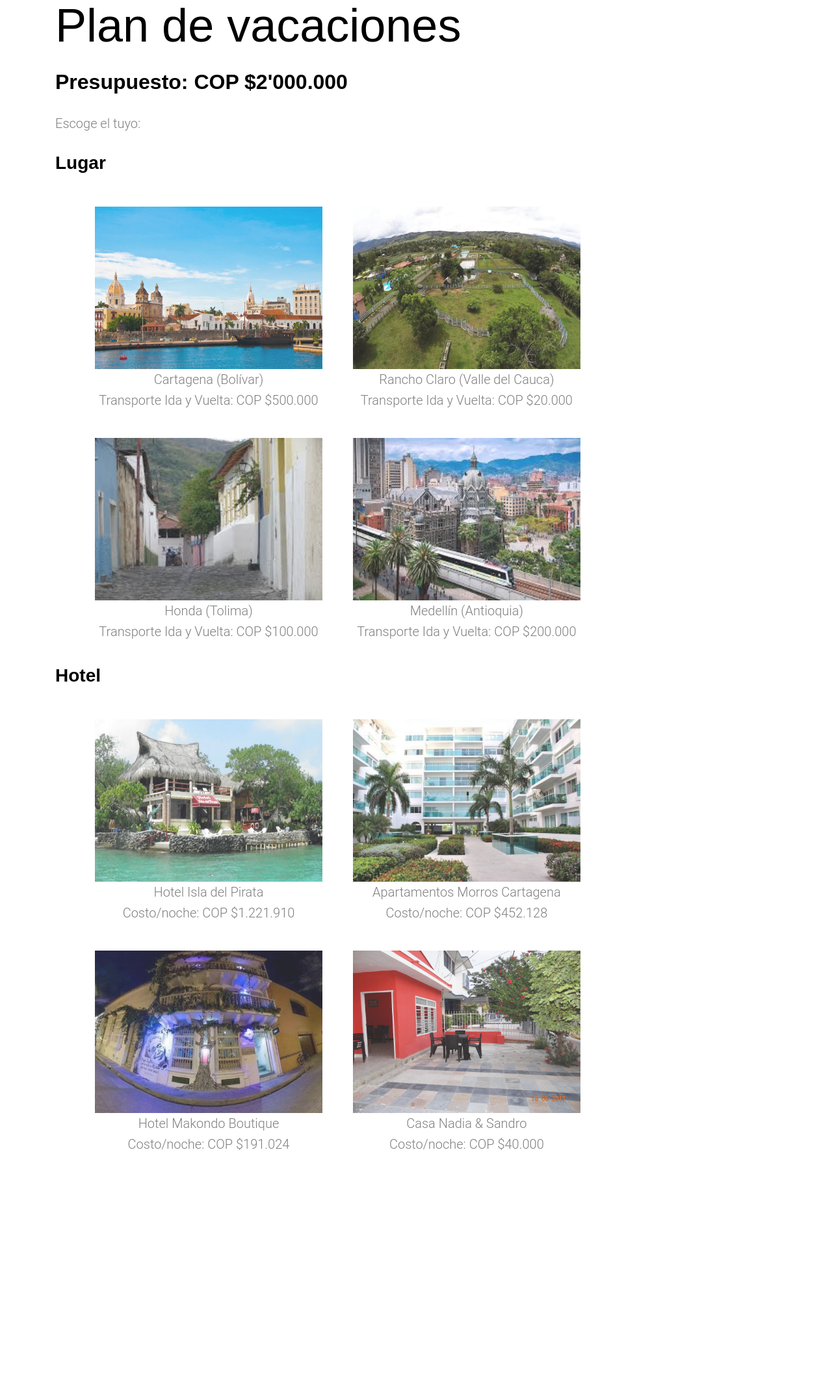
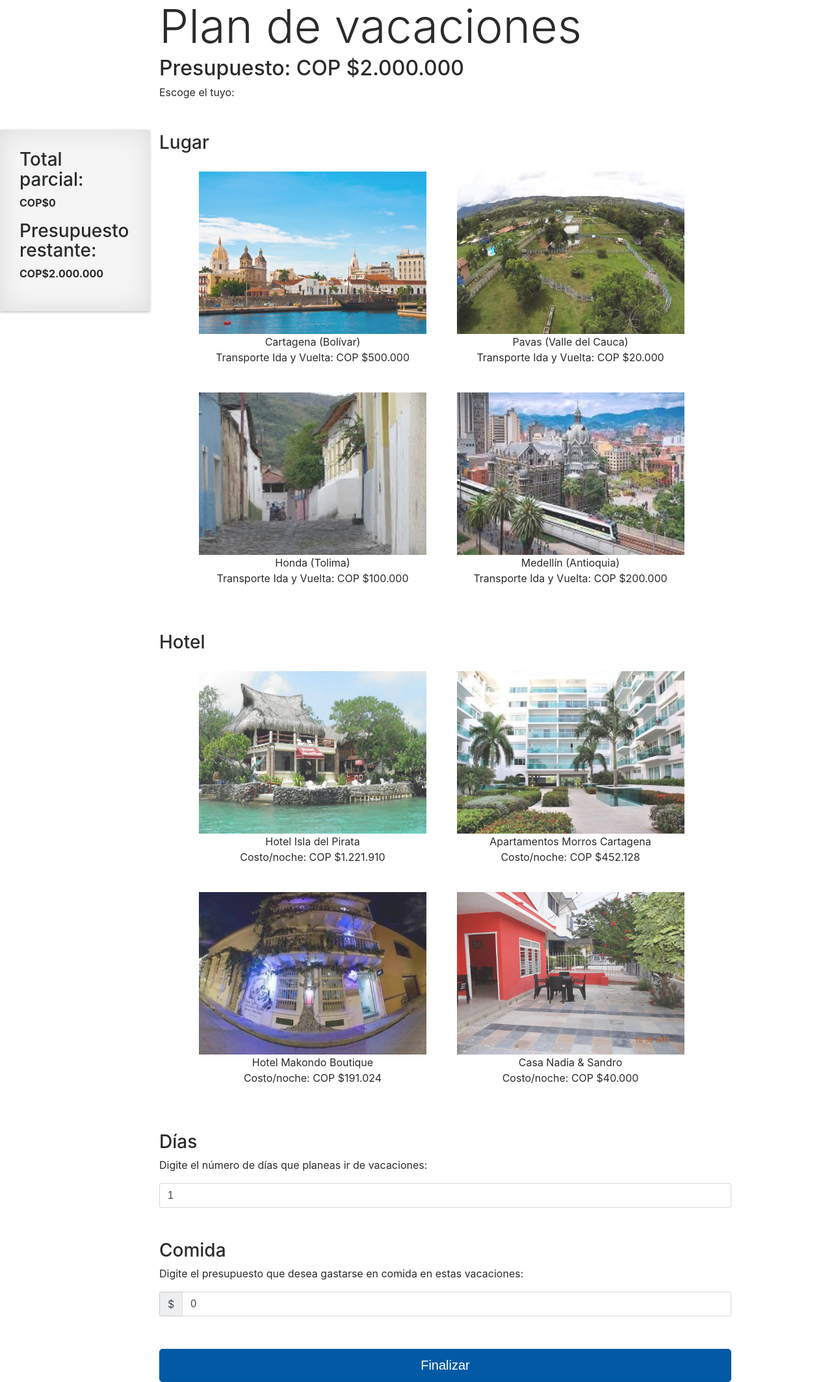
Before and after one commit to brayanrodbajo/MERApp, a Flask app: page / in a window 1280 px wide. Shown: the whole page at 65% size. Before the commit the page ends 1770 px from the top, so only its background shows below. Run offline with Flask 2, Linux system fonts and the light colour scheme; some libraries are stand-ins or nearby versions.

Commit message:
arreglos funcionando

```diff
--- a/static/css/index.css
+++ b/static/css/index.css
@@ -1,3 +1,27 @@
+
+
+.column-fixed {
+    float: left;
+    position: fixed;
+    top: 25%;
+    width: 230px;
+}
+
+.total{
+  padding: 30px;
+  background-color: #f5f5f5;
+  box-shadow: 0 1px 4px rgba(0, 0, 0, 0.3), 0 0 40px rgba(0, 0, 0, 0.1) inset;
+}
+
+.container{
+    max-width: 910px;
+	margin-left: 230px;
+}
+
+.sec {
+    margin: 50px 0;
+}
+
 ul {
   list-style-type: none;
 }
--- a/static/js/index.js
+++ b/static/js/index.js
@@ -16,13 +16,65 @@ $("input:checkbox").on('click', function() {
   }
 });
 
-
-// totalValue Computation
+/************** totalValue Computation ***************/
 var $ticketPrice = [500000, 20000, 100000, 200000];
+var $hotelsPrice = [1221910, 452128, 191024, 40000]
 console.log($ticketPrice[0]);
 var $totalValueElem = $('.totalValue');
+var $presuValueElem = $('.presuValue');
 var transValue = 0;
 var hotelValue = 0;
+var currentDays = 1;
+var foodValue = 1000;
+var hotelTotalValue = 0; //regarding the days
+var presuIni = 2000000;
+
+/************ cities **********/
+/*var citiesStr = '{'+
+    '	"Cartagena":[{'+
+    '				"image": "/static/images/cartagena/hotels/hotelpirata.jpg",'+
+    '				"name": "Hotel Isla del Pirata",'+
+    '				"costo": 1221910'+
+    '			}, {'+
+    '				"image": "/static/images/cartagena/hotels/aptosmorros.jpg",'+
+    '				"name": "Apartamentos Morros Cartagena",'+
+    '				"costo": 452128'+
+    '			} '+
+    '	],'+
+    '	"Honda":[{'+
+    '				"image": "/static/images/cartagena/hotels/aptosmorros.jpg",'+
+    '				"name": "Hotel Honda 1",'+
+    '				"costo": 1221910'+
+    '			}, {'+
+    '				"image": "/static/images/cartagena/hotels/hotelpirata.jpg",'+
+    '				"name": "Hotel Honda 2",'+
+    '				"costo": 452128'+
+    '			} '+
+    '	]'+
+'}';*/
+var citiesJson = {
+    	"Cartagena":[{
+    				"image": "/static/images/cartagena/hotels/hotelpirata.jpg",
+    				"name": "Hotel Isla del Pirata",
+    				"costo": 1221910
+    			}, {
+    				"image": "/static/images/cartagena/hotels/aptosmorros.jpg",
+    				"name": "Apartamentos Morros Cartagena",
+    				"costo": 452128
+    			}
+    	],
+    	"Honda":[{
+    				"image": "/static/images/cartagena/hotels/aptosmorros.jpg",
+    				"name": "Hotel Honda 1",
+    				"costo": 1221910
+    			}, {
+    				"image": "/static/images/cartagena/hotels/hotelpirata.jpg",
+    				"name": "Hotel Honda 2",
+    				"costo": 452128
+    			}
+    	]
+    };
+//var citiesJson = JSON.parse(citiesStr);
 
 
 // $('#lcb1'.toString()).change(function() {
@@ -36,13 +88,66 @@ var hotelValue = 0;
 // });
 
 $('.trans').click(function() {
-	var idd= $(this).attr('id');
-	console.log(idd);
-	var place = parseInt(idd.charAt(3));
-	transValue=$ticketPrice[place];
-	writeTotal();
+	if (this.checked) {
+		var idd= $(this).attr('id');
+		console.log(idd);
+		var place = parseInt(idd.charAt(3))-1;
+		transValue=$ticketPrice[place];
+		writeTotal();
+		var city =   $(this).siblings('label').text().split(" ")[0];
+ 		console.log(city);
+ 		console.log(citiesJson[city][0]["image"]);
+ 		setHotels(city);
+	}else{
+		transValue= 0;
+		writeTotal();
+	}
+});
+
+$('.hotel').click(function() {
+	if (this.checked) {
+		var idd= $(this).attr('id');
+		console.log(idd);
+		var place = parseInt(idd.charAt(3))-1;
+		hotelValue=$hotelsPrice[place];
+		writeTotal();
+	}else{
+		hotelValue= 0;
+		writeTotal();
+	}
 });
 
 function writeTotal(){
-	$totalValueElem.html(transValue+hotelValue);
+    hotelTotalValue = hotelValue*currentDays;
+	var total = transValue+hotelTotalValue+foodValue;
+	var presu = presuIni - total ;
+	$totalValueElem.html(total.toLocaleString());
+	$presuValueElem.html(presu.toLocaleString());
+    $("#food").prop('max',presu);
+	if(presu<0) {
+        $presuValueElem.css("color", "red");
+        $(".total").css("background-color","#ffefef");
+        $(".preserror").show();
+    }else{
+        $presuValueElem.css("color", "black");
+        $(".total").css("background-color","#f5f5f5");
+        $(".preserror").css("display","none");
+    }
 }
+
+function setHotels(cityChecked){
+    console.log(citiesJson[cityChecked]);
+	for(var i=1; i<= citiesJson[cityChecked].length; i++){
+		$('#hcb'+i.toString()).siblings('label').html("<img src="+citiesJson[cityChecked][i-1]["image"]+"/><br>"+citiesJson[cityChecked][i-1]["name"]+"<br>Costo/noche: COP $"+citiesJson[cityChecked][i-1]["costo"].toLocaleString());
+	}
+}
+
+$('#days').on('input', function() {
+    currentDays = parseInt($(this).val());
+    writeTotal();
+});
+
+$('#food').on('input', function() {
+    foodValue = parseInt($(this).val());
+    writeTotal();
+});
--- a/templates/index.html
+++ b/templates/index.html
@@ -9,12 +9,12 @@
 <script src="https://cdnjs.cloudflare.com/ajax/libs/tether/1.4.0/js/tether.min.js" integrity="sha384-DztdAPBWPRXSA/3eYEEUWrWCy7G5KFbe8fFjk5JAIxUYHKkDx6Qin1DkWx51bBrb" crossorigin="anonymous"></script>
 <script src="https://maxcdn.bootstrapcdn.com/bootstrap/4.0.0-alpha.6/js/bootstrap.min.js" integrity="sha384-vBWWzlZJ8ea9aCX4pEW3rVHjgjt7zpkNpZk+02D9phzyeVkE+jo0ieGizqPLForn" crossorigin="anonymous"></script>
 
-<!--theme css-->
-<link rel="stylesheet" href="/static/css/animate.css">
-<link rel="stylesheet" href="/static/css/icomoon.css">
-<link rel="stylesheet" href="/static/css/owl.carousel.min.css">
-<link rel="stylesheet" href="/static/css/owl.theme.default.min.css">
-<link rel="stylesheet" href="/static/css/style.css">
+    <!--&lt;!&ndash;theme css&ndash;&gt;-->
+<!--<link rel="stylesheet" href="/static/css/animate.css">-->
+<!--<link rel="stylesheet" href="/static/css/icomoon.css">-->
+<!--<link rel="stylesheet" href="/static/css/owl.carousel.min.css">-->
+<!--<link rel="stylesheet" href="/static/css/owl.theme.default.min.css">-->
+<!--<link rel="stylesheet" href="/static/css/style.css">-->
 
 <!--custom-->
 <link rel="stylesheet" href="/static/css/index.css">
@@ -26,49 +26,70 @@
 <body >
 <div class="site-wrapper">
 <div class="column-fixed">
-<div class="total">
-  <span class="totalValue"></span>
-</div>
+  <div class="total">
+  <h3>Total parcial:</h3>
+    <p><b>COP$<span class="totalValue">0</span></p></b>
+  <h3>Presupuesto restante:</h3>
+    <p><b>COP$<span class="presuValue">2.000.000</span></p></b>
+  </div>
+  <div style="display:none" class="preserror alert alert-danger" role="alert">
+      <strong>¡Cuidado!</strong> ¡Has sobrepasado el presupuesto inicial!
+  </div>
+  </div>
 </div>
 <div class="container">
 <h1 class="display-3">Plan de vacaciones</h1>
-<h2>Presupuesto: COP $2'000.000</h2>
+<h2>Presupuesto: COP $2.000.000</h2>
 <div>
 <p>Escoge el tuyo:</p>
 <div class="sec">
 <h3>Lugar</h3>
 <ul>
   <li><input class="trans" type="checkbox" id="lcb1" name="fooby[1][]" />
-    <label for="lcb1"><img src="/static/images/cartagena.jpg"/><br>Cartagena (Bolívar)<br>Transporte Ida y Vuelta: COP $500.000</label>
+    <label for="lcb1"><img src="/static/images/cartagena.jpg"/><br><span class="city">Cartagena</span> (Bolívar)<br>Transporte Ida y Vuelta: COP $500.000</label>
   </li>
   <li><input class="trans" type="checkbox" id="lcb2" name="fooby[1][]" />
-    <label for="lcb2"><img src="/static/images/ranchoclaro.jpg"/><br>Rancho Claro (Valle del Cauca)<br>Transporte Ida y Vuelta: COP $20.000</label>
+    <label for="lcb2"><img src="/static/images/ranchoclaro.jpg"/><br><span class="city">Pavas</span> (Valle del Cauca)<br>Transporte Ida y Vuelta: COP $20.000</label>
   </li>
   <li><input class="trans" type="checkbox" id="lcb3" name="fooby[1][]" />
-    <label for="lcb3"><img src="/static/images/honda.jpg" /><br>Honda (Tolima) <br>Transporte Ida y Vuelta: COP $100.000</label>
+    <label for="lcb3"><img src="/static/images/honda.jpg" /><br><span class="city">Honda</span> (Tolima) <br>Transporte Ida y Vuelta: COP $100.000</label>
   </li>
   <li><input class="trans" type="checkbox" id="lcb4" name="fooby[1][]" />
-    <label for="lcb4"><img src="/static/images/medellin.jpg" /><br>Medellín (Antioquia) <br>Transporte Ida y Vuelta: COP $200.000</label>
+    <label for="lcb4"><img src="/static/images/medellin.jpg" /><br><span class="city">Medellín</span> (Antioquia) <br>Transporte Ida y Vuelta: COP $200.000</label>
   </li>
 </ul>
 </div>
 <div class="sec">
 <h3>Hotel</h3>
 <ul>
-  <li><input type="checkbox" id="hcb1" name="fooby[2][]" />
+  <li><input class="hotel" type="checkbox" id="hcb1" name="fooby[2][]" />
     <label for="hcb1"><img src="/static/images/cartagena/hotels/hotelpirata.jpg"/><br>Hotel Isla del Pirata<br>Costo/noche: COP $1.221.910</label>
   </li>
-  <li><input type="checkbox" id="hcb2" name="fooby[2][]" />
+  <li><input class="hotel" type="checkbox" id="hcb2" name="fooby[2][]" />
     <label for="hcb2"><img src="/static/images/cartagena/hotels/aptosmorros.jpg"/><br>Apartamentos Morros Cartagena<br>Costo/noche: COP $452.128</label>
   </li>
-  <li><input type="checkbox" id="hcb3" name="fooby[2][]" />
+  <li><input class="hotel" type="checkbox" id="hcb3" name="fooby[2][]" />
     <label for="hcb3"><img src="/static/images/cartagena/hotels/hotelmakondo.jpeg" /><br>Hotel Makondo Boutique <br>Costo/noche: COP $191.024</label>
   </li>
-  <li><input type="checkbox" id="hcb4" name="fooby[2][]" />
+  <li><input class="hotel" type="checkbox" id="hcb4" name="fooby[2][]" />
     <label for="hcb4"><img src="/static/images/cartagena/hotels/casanadiasandro.jpg" /><br>Casa Nadia & Sandro<br>Costo/noche: COP $40.000</label>
   </li>
 </ul>
 </div>
+  <div class="sec">
+    <h3> Días </h3>
+    <p>Digite el número de días que planeas ir de vacaciones:</p>
+    <input id="days" class="form-control" type="number"  min="1" value="1">
+  </div>
+  <div class="sec">
+    <h3> Comida </h3>
+    <p>Digite el presupuesto que desea gastarse en comida en estas vacaciones:</p>
+      <div class="input-group">
+          <span class="input-group-addon">$</span>
+          <input type="number" value="0" min="0" step="1000" data-number-to-fixed="2" data-number-stepfactor="100" class="form-control currency" id="food" />
+      </div>
+  </div>
+    <button type="button" class="btn btn-primary btn-lg btn-block active">Finalizar</button>
 </div>
 </div>
 </div>
```
